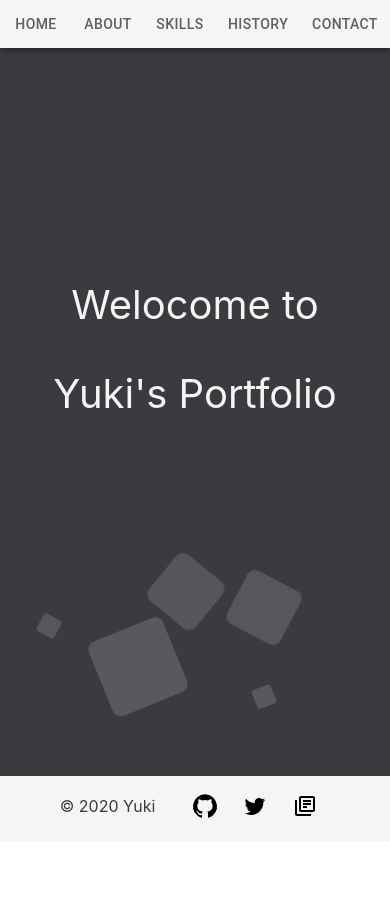
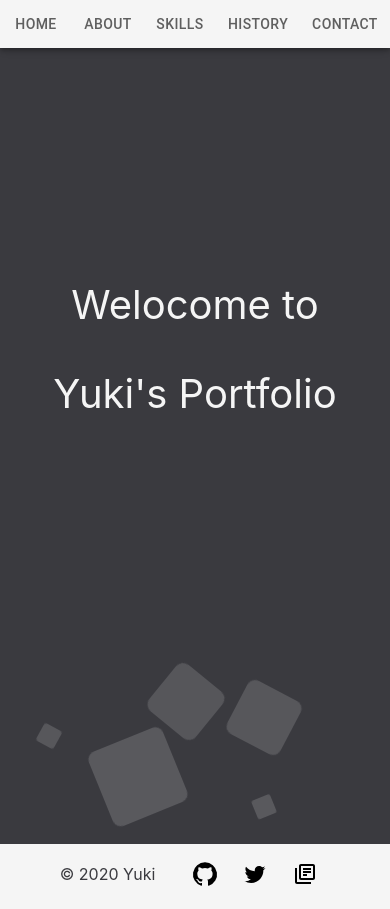
Before and after one commit to rikuyu/portfolio, a React (Create React App) app: page / in a window 390 px wide. Before the commit the page ends 844 px from the top, so only its background shows below. Built offline with nearby package versions, Linux system fonts and the light colour scheme.

Commit message:
fix home.scss

```diff
--- a/src/assets/styles/home.scss
+++ b/src/assets/styles/home.scss
@@ -199,7 +199,7 @@ body {
 
 @media screen and (max-width: 479px) {
   .area {
-    height: 92vh;
+    height: 100vh;
 
     .titleHome {
       padding-top: 240px;
@@ -212,7 +212,7 @@ body {
 
     .circles {
       margin: 0px;
-      height: 92%;
+      height: 105%;
     }
     .circles li:nth-child(6) {
       display: none;
```
